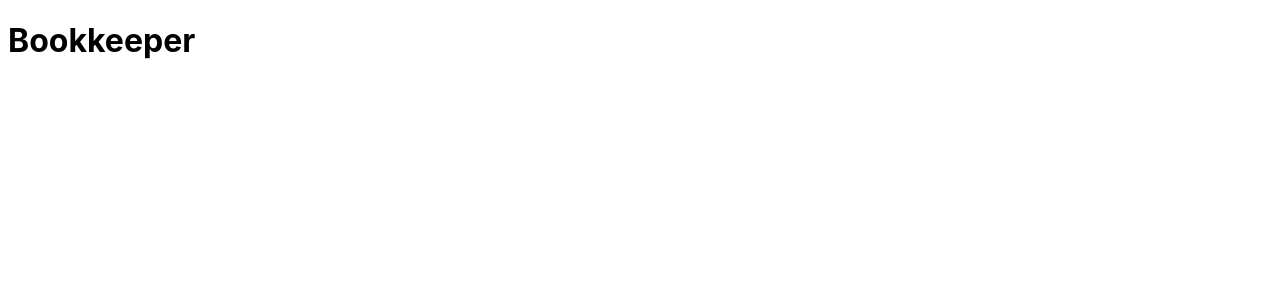
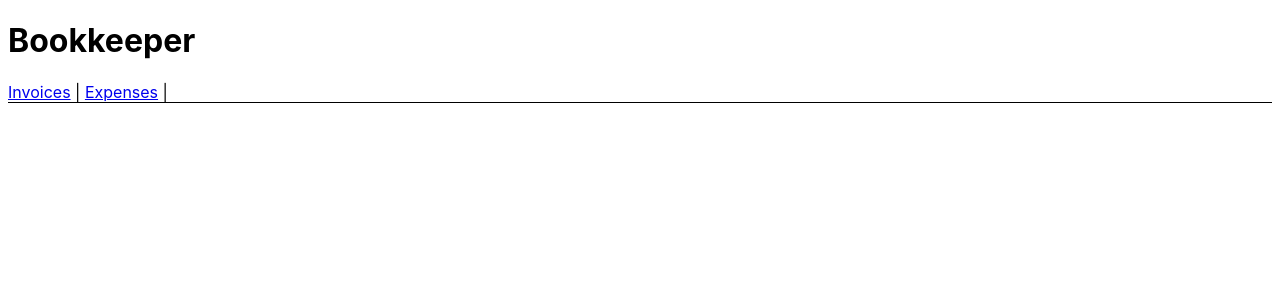
Before and after one commit to prjctphm/github-s4tzyu-iz2zq7-React-Router-Tutorial-, a React (Vite) app: page / in a window 1280 px wide. Shown: the top 300 px of the page. Built offline with nearby package versions, Linux system fonts and the light colour scheme.

Commit message:
App.jsx file modified (Add some Links)

```diff
--- a/src/App.jsx
+++ b/src/App.jsx
@@ -1,9 +1,19 @@
-import * as React from "react";
+import * as React from 'react';
+import { Link } from 'react-router-dom';
 
 export default function App() {
   return (
     <div>
       <h1>Bookkeeper</h1>
+      <nav
+        style={{
+          borderBottom: 'solid 1px',
+          paddingBottom: '1 rem',
+        }}
+      >
+        <Link to="/invoices">Invoices</Link> |{' '}
+        <Link to="/expenses">Expenses</Link> |{' '}
+      </nav>
     </div>
   );
 }
```
